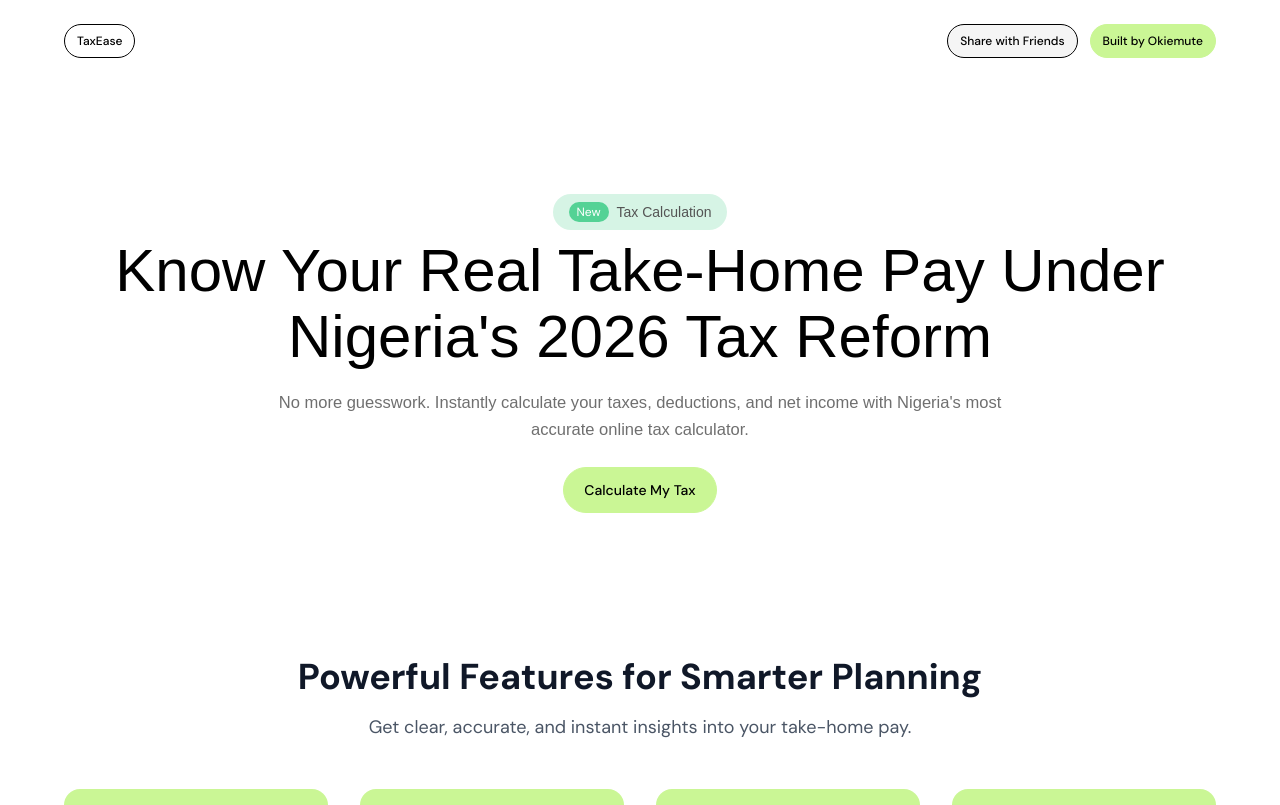
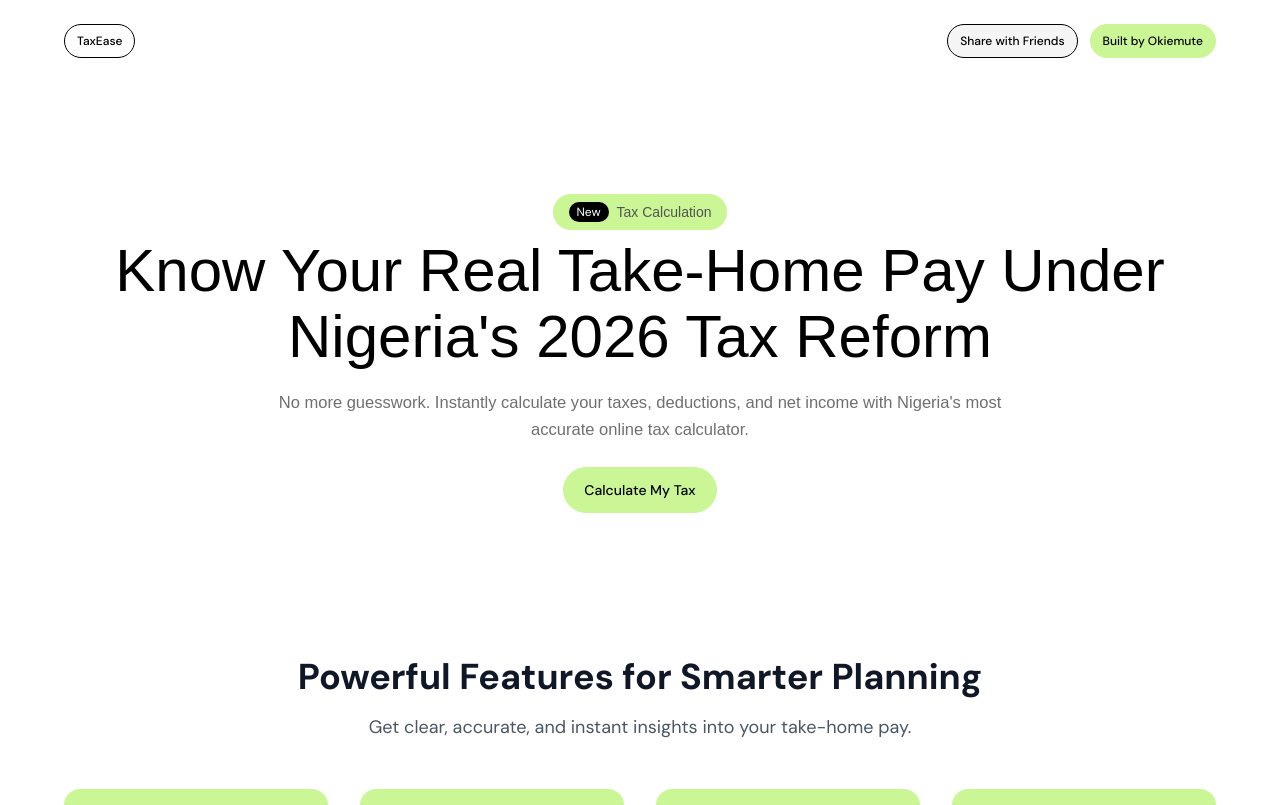
Before and after one commit to egokiemute/taxease, a Next.js app: page / in a window 1280 px wide. Shown: the top 805 px of the page. Built offline with nearby package versions, Linux system fonts and the light colour scheme; a web font is replaced by a local one.

Commit message:
new pushes

```diff
--- a/src/components/commons/Hero.tsx
+++ b/src/components/commons/Hero.tsx
@@ -17,10 +17,10 @@ export default function Hero() {
     <section className="py-20 pt-32 flex flex-col items-center justify-center text-center">
       {/* Badge */}
       <div
-        className="flex items-center gap-2 bg-[#d6f4e5] rounded-full px-4 py-2 w-fit"
+        className="flex items-center gap-2 bg-[#CAF695] rounded-full px-4 py-2 w-fit"
         data-aos="fade-down"
       >
-        <span className="flex items-center justify-center bg-[#54d295] text-white px-2 py-0.5 text-xs rounded-full">
+        <span className="flex items-center justify-center bg-[#000000] text-white px-2 py-0.5 text-xs rounded-full">
           New
         </span>
         <p className="font-twk text-sm font-medium text-[#545454]">
```
